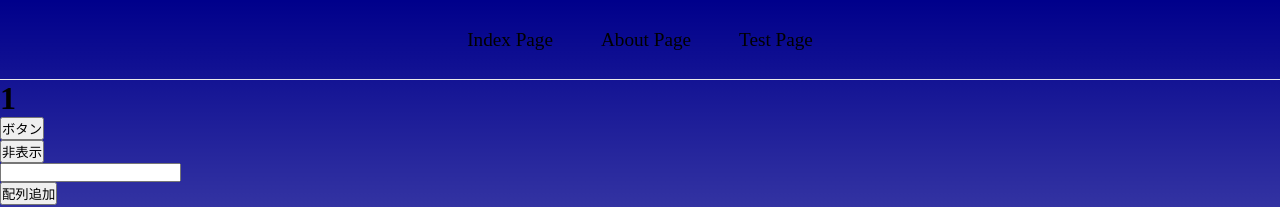
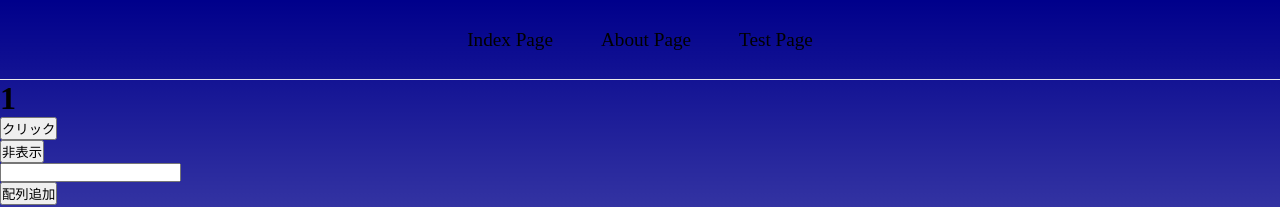
Before and after one commit to Kenta11125/study-react-app, a Next.js app: page / in a window 1280 px wide. Shown: the top 207 px of the page. Built offline with nearby package versions, Linux system fonts and the light colour scheme.

Commit message:
♻️ ボタン→クリックに変更

```diff
--- a/src/pages/index.jsx
+++ b/src/pages/index.jsx
@@ -27,7 +27,7 @@ export default function Home() {
 
         {isShow ? <h1>{count}</h1> : null}
           <button onClick={handleClick}>
-            ボタン
+            クリック
           </button>
           <br></br>
           <button onClick={handleDisplay}>{isShow ? "非表示" : "表示"}</button>
```
